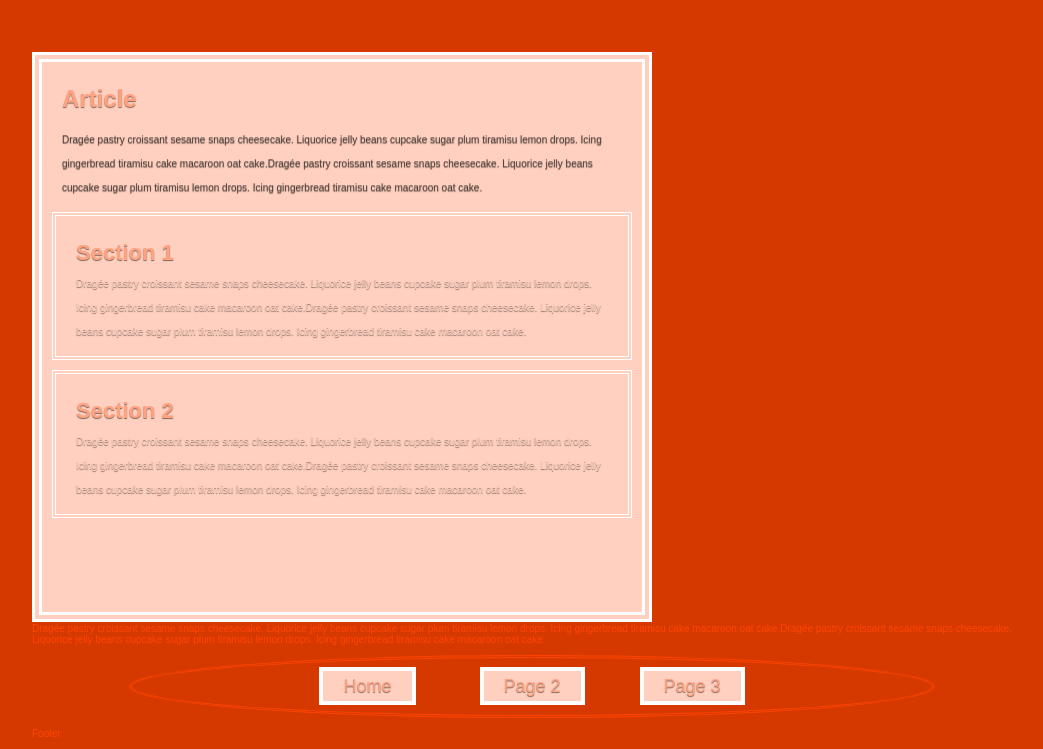
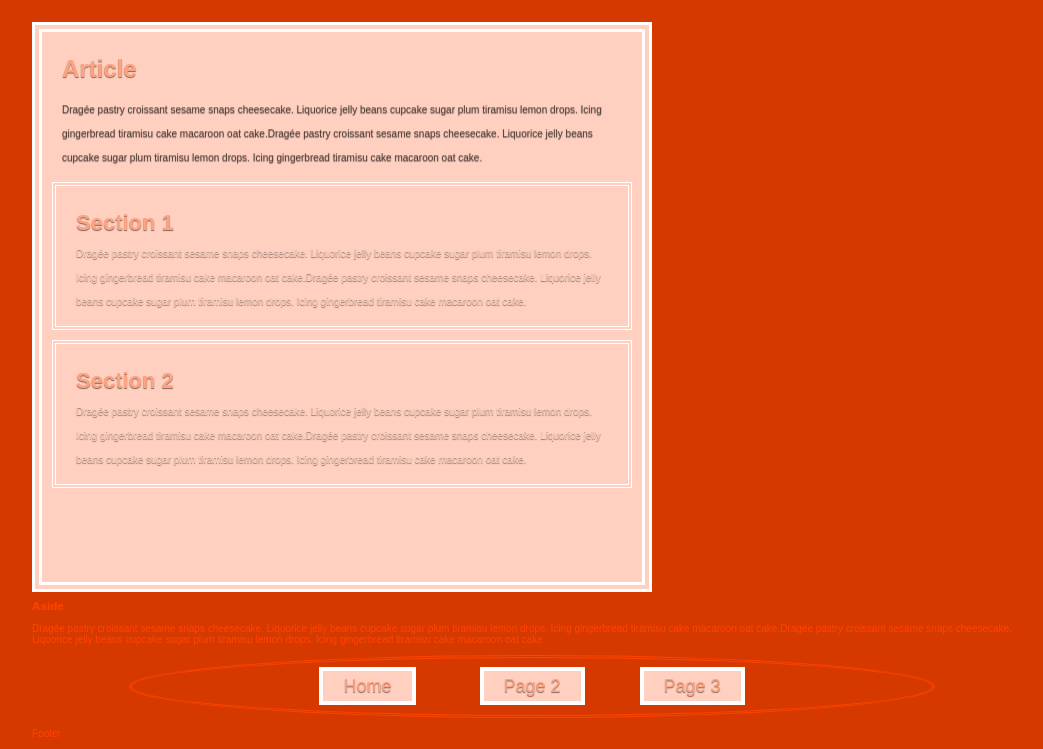
Before and after one commit to ChrisRynhoud/HW3ExtraCredit, a plain HTML site: page Root/HW8/Home.html in a window 1280 px wide. Shown: the part 143-892 px from the top of the page, without its empty margins (108-1151 px from the left). Drawn offline with Linux system fonts and the light colour scheme.

Commit message:
Update style.css

```diff
--- a/Root/HW8/style.css
+++ b/Root/HW8/style.css
@@ -53,7 +53,7 @@ nav ul li a {
 
 article {
   position: relative;
-  top: 35px;
+  top: 5px;
   background-color: #ffd0bf;
   border: double 10px white;
   text-shadow: 0 1px 1px rgba(0, 0, 0, .5);
```
